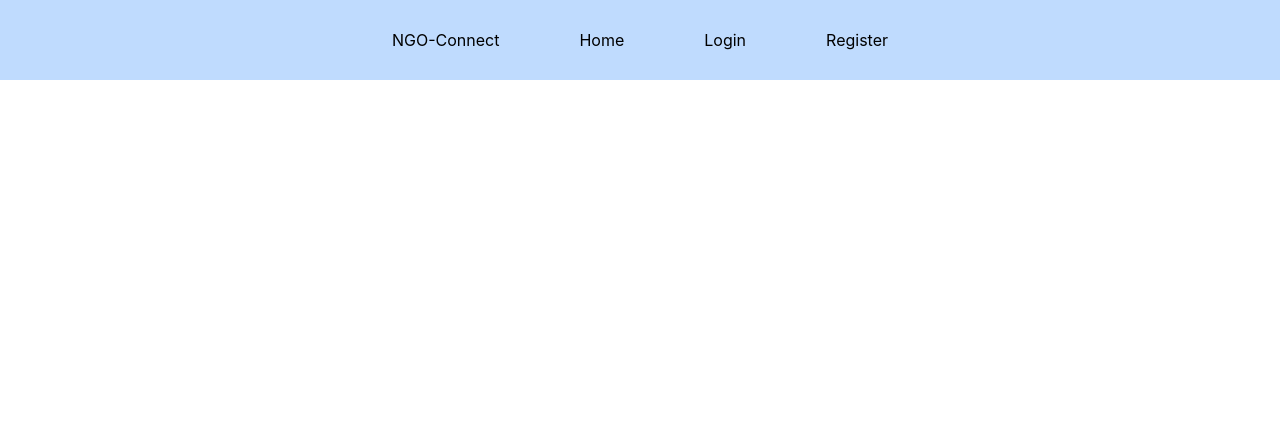
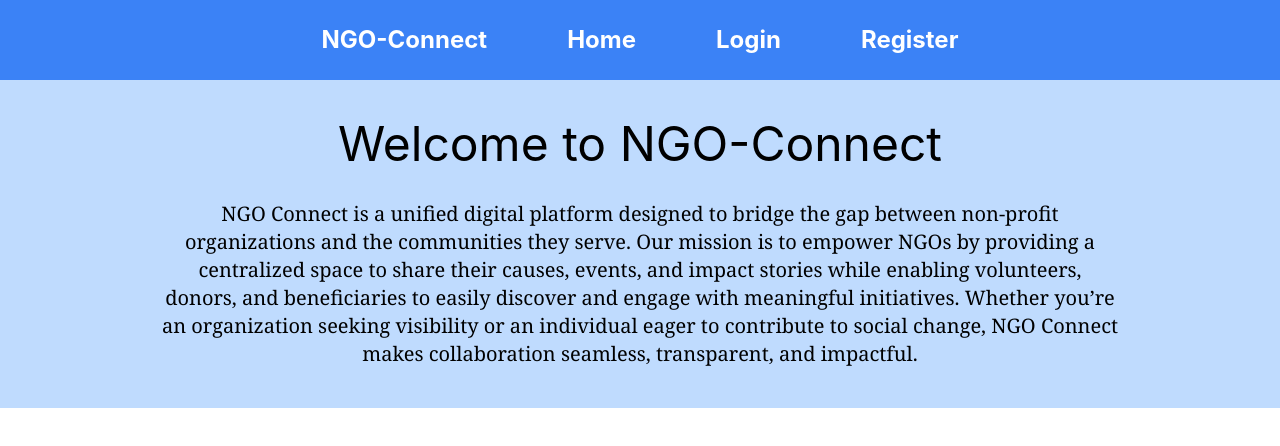
Before and after one commit to TechNomad04/ngo_connect, a React (Create React App) app in the folder react-contents/: page / in a window 1280 px wide. Shown: the top 446 px of the page. Built offline with nearby package versions, Linux system fonts and the light colour scheme.

Commit message:
Added the welcome message for the home page

```diff
--- a/react-contents/src/App.js
+++ b/react-contents/src/App.js
@@ -1,9 +1,14 @@
-import Navbar from "./components/Navbar";
+import { Routes, Route } from 'react-router-dom';
+import HomePage from './pages/HomePage';
+import Navbar from './components/Navbar';
 
 function App(){
   return (
     <div>
       <Navbar/>
+      <Routes>
+        <Route path='/' element={<HomePage/>}/>
+      </Routes>
     </div>
   );
 }
--- /dev/null
+++ b/react-contents/src/components/HomePage/WelcomeMessage.jsx
@@ -0,0 +1,17 @@
+export default function WelcomeMessage(){
+    return (
+        <div className="flex flex-col items-center justify-center bg-blue-200 py-10 gap-8">
+            <div className="text-5xl">Welcome to NGO-Connect</div>
+            <div className="px-40 text-center text-xl font-serif">
+                NGO Connect is a unified digital platform designed to bridge the gap
+                between non-profit organizations and the communities they serve. Our
+                mission is to empower NGOs by providing a centralized space to share
+                their causes, events, and impact stories while enabling volunteers,
+                donors, and beneficiaries to easily discover and engage with meaningful
+                initiatives. Whether you’re an organization seeking visibility or an
+                individual eager to contribute to social change, NGO Connect makes
+                collaboration seamless, transparent, and impactful.
+            </div>
+        </div>
+    );
+}
--- a/react-contents/src/components/Navbar.jsx
+++ b/react-contents/src/components/Navbar.jsx
@@ -2,11 +2,11 @@ import { Link } from "react-router-dom";
 
 export default function Navbar(){
     return (
-        <div className="flex items-center justify-center bg-blue-200 w-full left-0 top-0 h-20 gap-x-20">
-            <Link to='/' className="hover:underline">NGO-Connect</Link>
-            <Link to='/' className="hover:underline">Home</Link>
-            <Link to='/login' className="hover:underline">Login</Link>
-            <Link to='/regiter' className="hover:underline">Register</Link>
+        <div className="flex items-center justify-center bg-blue-500 w-full left-0 top-0 h-20 gap-x-20">
+            <Link to='/' className="hover:underline text-white font-bold text-2xl">NGO-Connect</Link>
+            <Link to='/' className="hover:underline text-white font-bold text-2xl">Home</Link>
+            <Link to='/login' className="hover:underline text-white font-bold text-2xl">Login</Link>
+            <Link to='/register' className="hover:underline text-white font-bold text-2xl">Register</Link>
         </div>
     );
 }
--- /dev/null
+++ b/react-contents/src/pages/HomePage.jsx
@@ -0,0 +1,9 @@
+import WelcomeMessage from "../components/HomePage/WelcomeMessage";
+
+export default function HomePage() {
+  return (
+    <div>
+        <WelcomeMessage/>
+    </div>
+  );
+}
```
